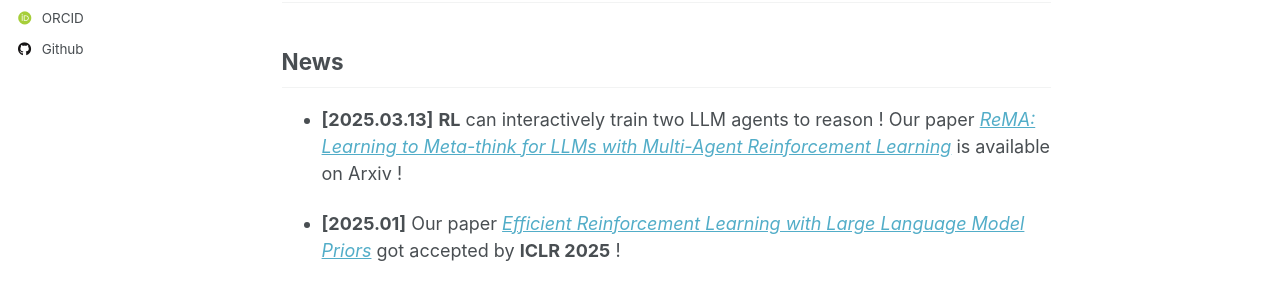
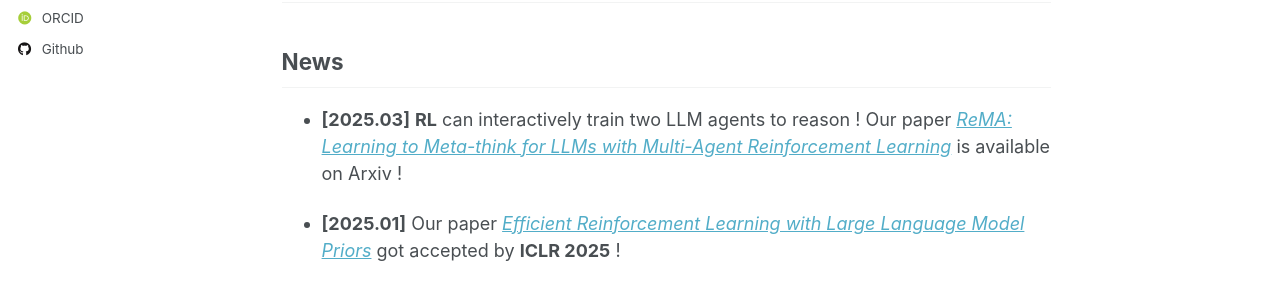
Before and after one commit to YanSong97/YanSong97.github.io, a Jekyll site: the page built from _pages/about.md, in a window 1280 px wide and 1151 px high. Shown: the part 432-722 px from the top of the window. Built offline with Jekyll 4.4.1, drawn with Linux system fonts in a browser that asks for light colours; some web fonts are replaced.

Commit message:
update paper

```diff
--- a/_pages/about.md
+++ b/_pages/about.md
@@ -17,7 +17,7 @@ If you’d like to discuss potential collaborations or shared research interests
 
 ## News
 
-- **[2025.03.13]** **RL** can interactively train two LLM agents to reason ! Our paper [*ReMA: Learning to Meta-think for LLMs with Multi-Agent Reinforcement Learning*](https://arxiv.org/abs/2503.09501) is available on Arxiv !
+- **[2025.03]** **RL** can interactively train two LLM agents to reason ! Our paper [*ReMA: Learning to Meta-think for LLMs with Multi-Agent Reinforcement Learning*](https://arxiv.org/abs/2503.09501) is available on Arxiv !
 
 - **[2025.01]** Our paper [*Efficient Reinforcement Learning with Large Language Model Priors*](https://arxiv.org/pdf/2410.07927) got accepted by **ICLR 2025** !
 
```
